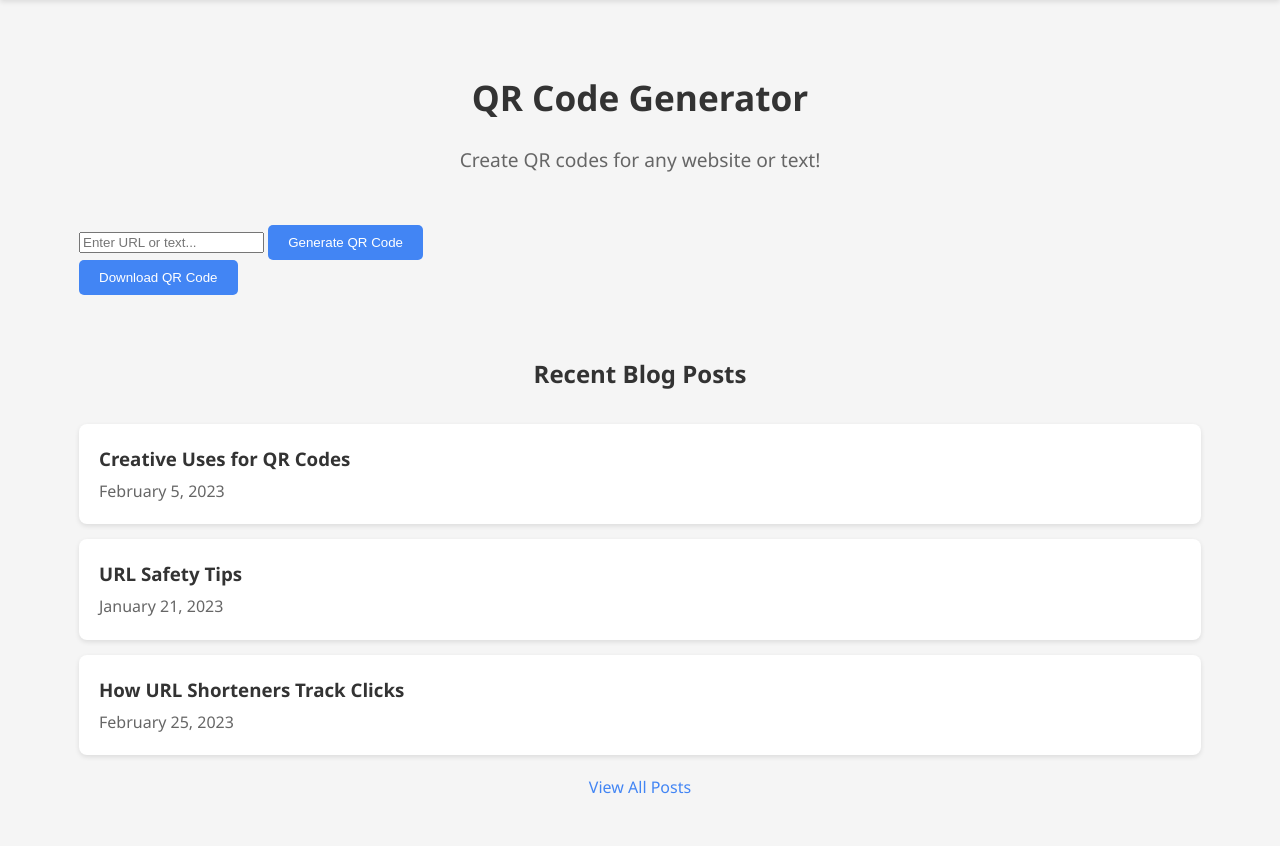
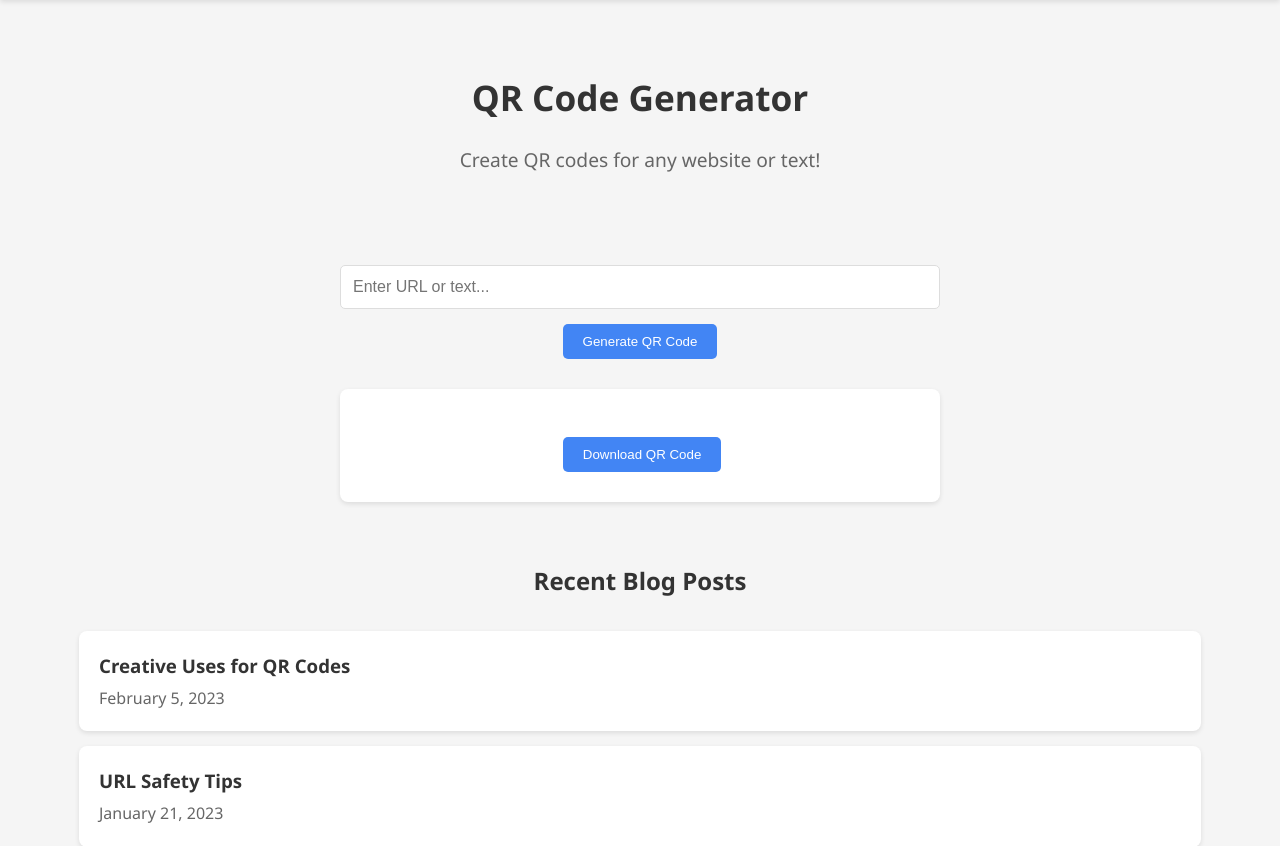
Before and after one commit to hustlepn/AllTools.Hub, a Flask app: page /tools/qr in a window 1280 px wide. Shown: the part 76-922 px from the top of the page. Run offline with Flask 3, Linux system fonts and the light colour scheme; some libraries are stand-ins or nearby versions.

Commit message:
Update style.css

```diff
--- a/static/css/style.css
+++ b/static/css/style.css
@@ -1,5 +1,5 @@
-/* COMPLETE style.css - UPDATED */
-/* =========================== */
+/* COMPLETE UPDATED style.css - ALL FEATURES INCLUDED */
+/* ================================================= */
 
 /* Base Styles */
 :root {
@@ -278,6 +278,38 @@ header nav a:hover {
   margin-bottom: 20px;
 }
 
+/* QR Generator Page */
+.qr-generator {
+  max-width: 600px;
+  margin: 40px auto;
+  text-align: center;
+}
+
+.qr-input {
+  margin-bottom: 30px;
+}
+
+.qr-textbox {
+  width: 100%;
+  padding: 12px;
+  border: 1px solid #ddd;
+  border-radius: 5px;
+  font-size: 1rem;
+  margin-bottom: 15px;
+}
+
+.qr-result {
+  background: var(--white);
+  padding: 30px;
+  border-radius: 8px;
+  box-shadow: var(--shadow);
+}
+
+#qr-code {
+  margin: 20px auto;
+  display: inline-block;
+}
+
 /* Footer */
 footer {
   background-color: var(--white);
```
